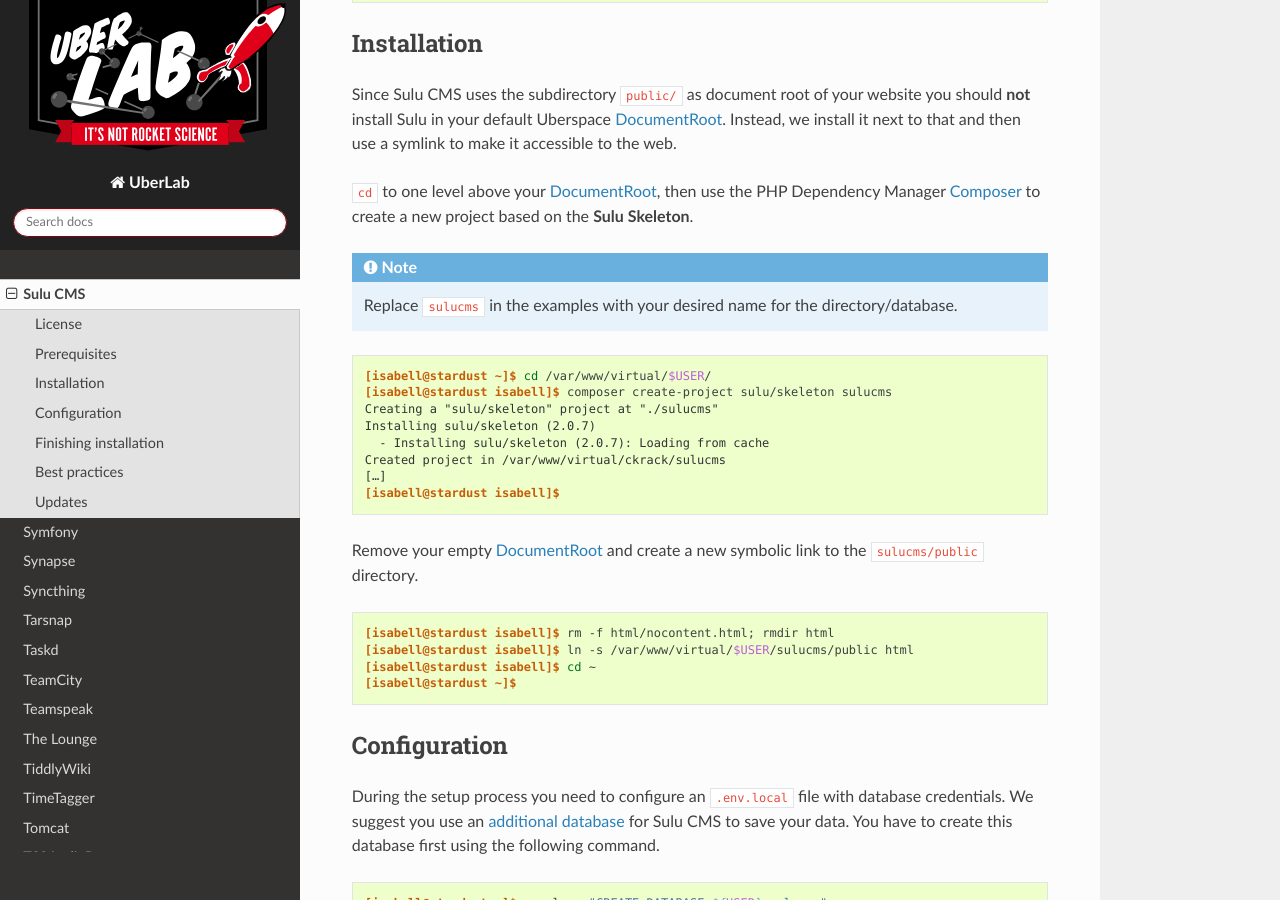
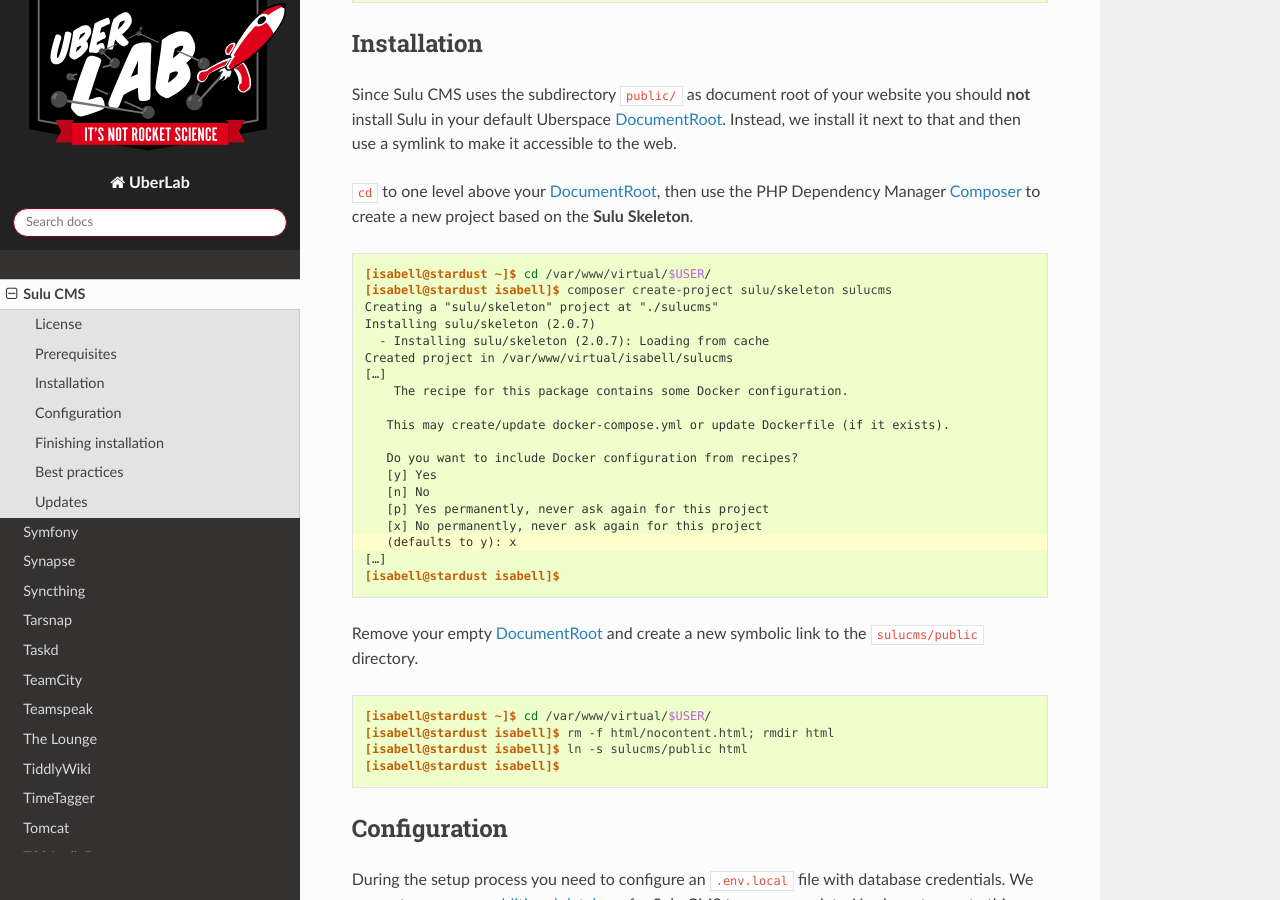
Before and after one commit to Uberspace/lab, a Sphinx documentation site: the page built from source/guide_sulu.rst, in a window 1280 px wide and 900 px high, scrolled down 1926 px. Built offline with Sphinx 7.4.7 and the Read the Docs theme 2.0.0, drawn with Linux system fonts in a browser that asks for light colours; some of the changed text lies outside the part shown.

```diff
--- a/source/guide_sulu.rst
+++ b/source/guide_sulu.rst
@@ -61,16 +61,26 @@
 
 ``cd`` to one level above your :manual:`DocumentRoot <web-documentroot>`, then use the PHP Dependency Manager Composer_ to create a new project based on the **Sulu Skeleton**.
 
-.. note:: Replace ``sulucms`` in the examples with your desired name for the directory/database.
-
 .. code-block:: console
+ :emphasize-lines: 17
 
  [isabell@stardust ~]$ cd /var/www/virtual/$USER/
  [isabell@stardust isabell]$ composer create-project sulu/skeleton sulucms
  Creating a "sulu/skeleton" project at "./sulucms"
  Installing sulu/skeleton (2.0.7)
    - Installing sulu/skeleton (2.0.7): Loading from cache
- Created project in /var/www/virtual/ckrack/sulucms
+ Created project in /var/www/virtual/isabell/sulucms
+ […]
+     The recipe for this package contains some Docker configuration.
+
+    This may create/update docker-compose.yml or update Dockerfile (if it exists).
+
+    Do you want to include Docker configuration from recipes?
+    [y] Yes
+    [n] No
+    [p] Yes permanently, never ask again for this project
+    [x] No permanently, never ask again for this project
+    (defaults to y): x
  […]
  [isabell@stardust isabell]$
 
@@ -78,10 +88,10 @@
 
 .. code-block:: console
 
+ [isabell@stardust ~]$ cd /var/www/virtual/$USER/
  [isabell@stardust isabell]$ rm -f html/nocontent.html; rmdir html
- [isabell@stardust isabell]$ ln -s /var/www/virtual/$USER/sulucms/public html
- [isabell@stardust isabell]$ cd ~
- [isabell@stardust ~]$
+ [isabell@stardust isabell]$ ln -s sulucms/public html
+ [isabell@stardust isabell]$
 
 
 Configuration
```
Also changed, not shown: other parts of source/guide_sulu.rst (+3 -3 lines).
